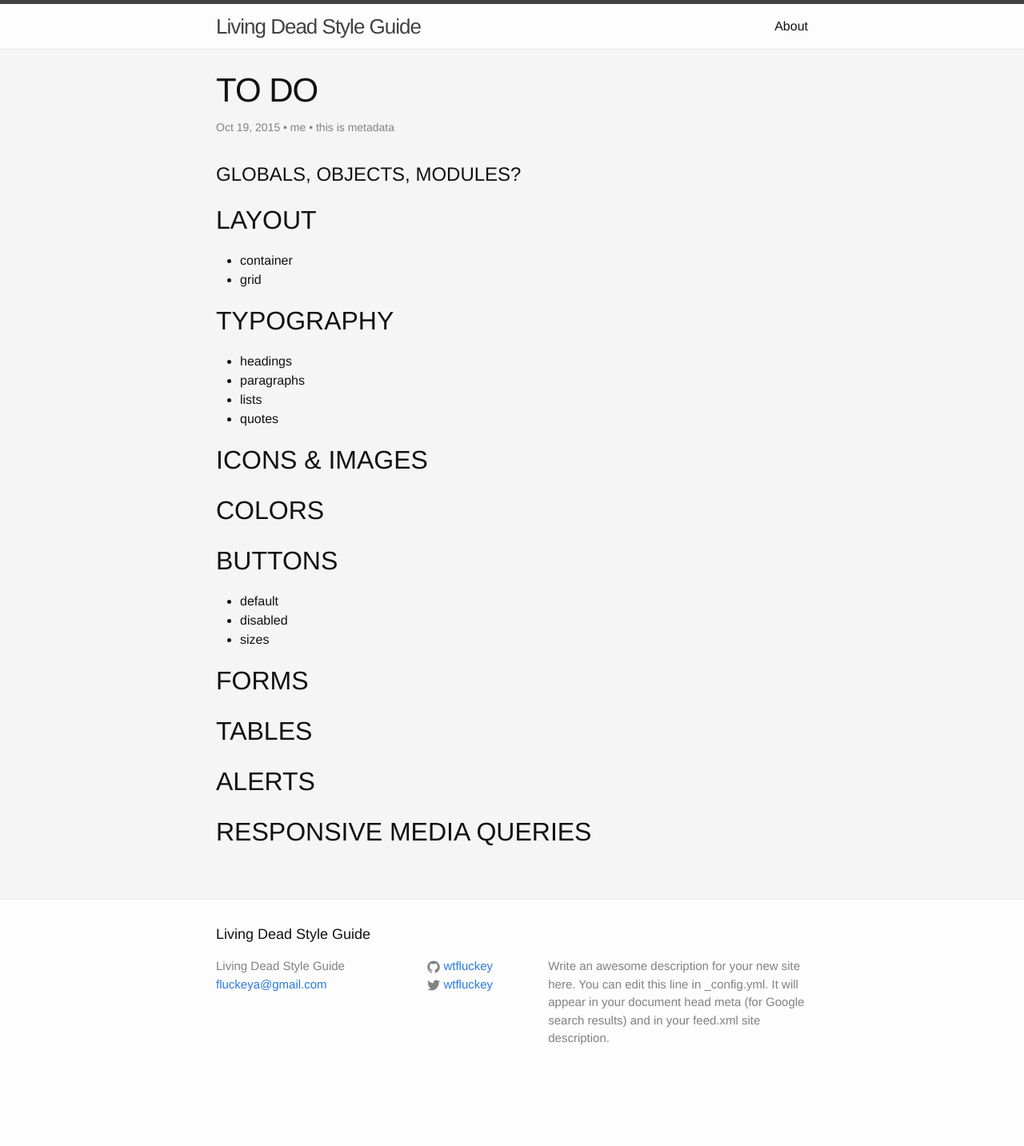
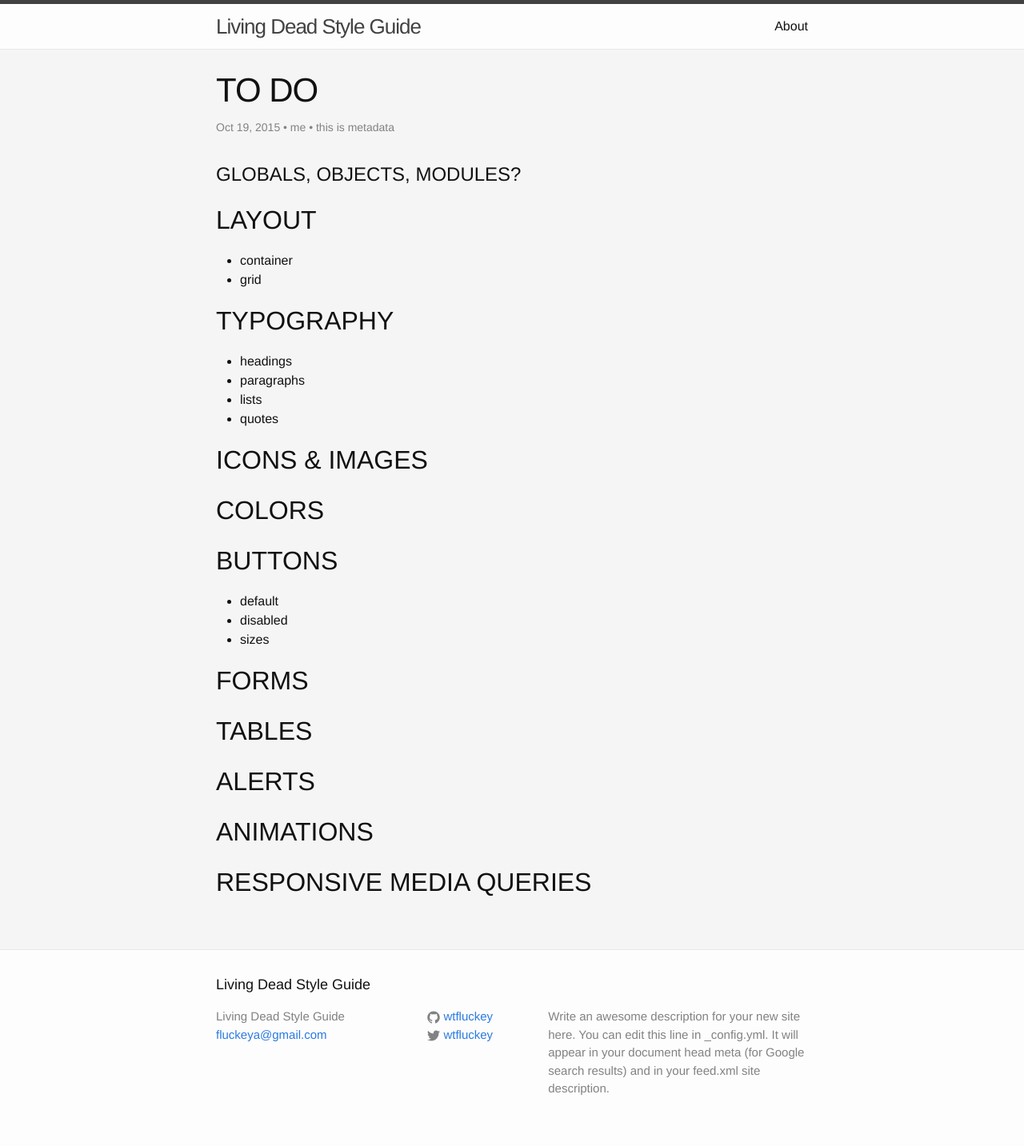
Before and after one commit to wtfluckey/style-guide, a Jekyll site: the page built from _posts/2015-10-19-TO-DO.markdown, in a window 1280 px wide. Shown: the whole page at 80% size. Built offline with Jekyll 4.4.1, drawn with Linux system fonts in a browser that asks for light colours; nearby versions of some CDN libraries; before the commit the page ends 1370 px from its top, so only the background shows below that.

Commit message:
placeholder for animations in TODO

```diff
--- a/_posts/2015-10-19-TO-DO.markdown
+++ b/_posts/2015-10-19-TO-DO.markdown
@@ -33,4 +33,6 @@ meta: this is metadata
 
 ## ALERTS
 
+## ANIMATIONS
+
 ## RESPONSIVE MEDIA QUERIES
```
